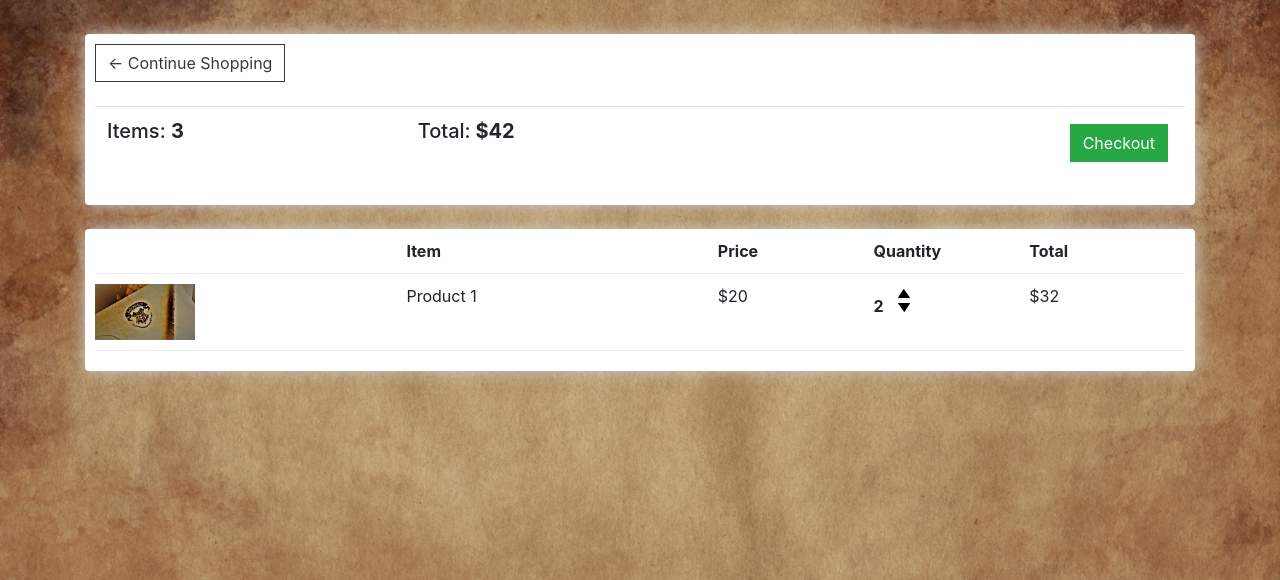
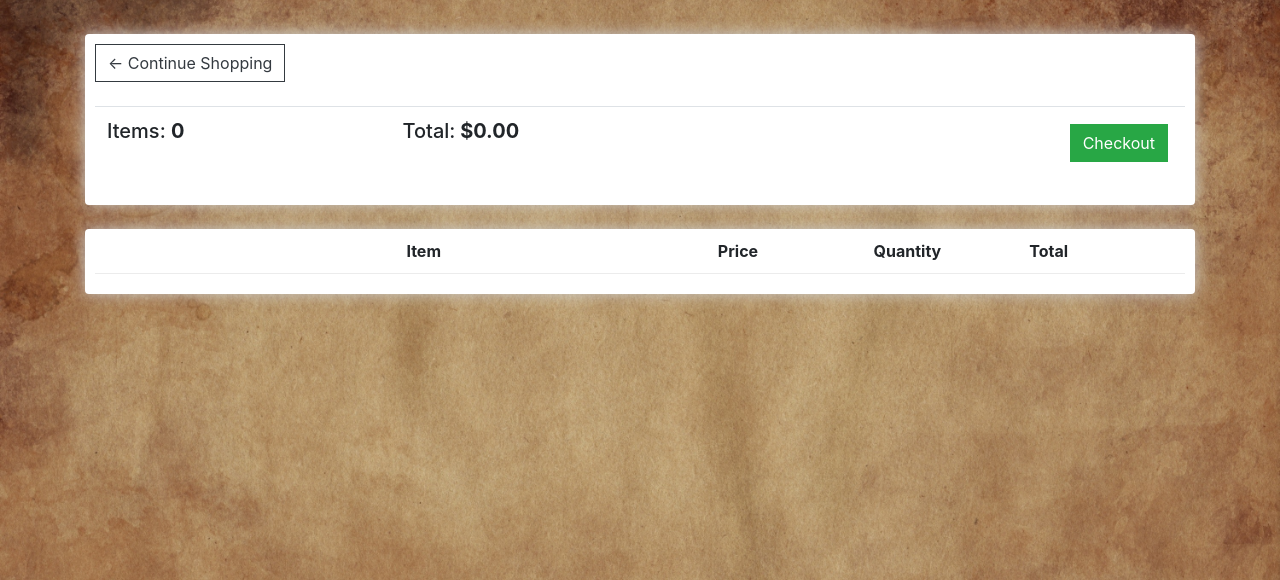
Before and after one commit to MAX-EINSTEIN/diagon-alley, a Django app: page /cart/ in a window 1280 px wide. Shown: the part 62-642 px from the top of the page. Run offline with Django 3.2, Linux system fonts and the light colour scheme; lists and menus that the app fills with data are empty; some libraries are stand-ins or nearby versions.

Commit message:
Cart and Order Summary (Checkout Page) rendered with data

```diff
--- a/store/templates/store/cart.html
+++ b/store/templates/store/cart.html
@@ -11,8 +11,8 @@
                 <br>
                 <table class="table">
                     <tr>
-                        <th><h5>Items: <strong>3</strong></h5></th>
-                        <th><h5>Total:<strong> $42</strong></h5></th>
+                        <th><h5>Items: <strong>{{order.get_total_quantity}}</strong></h5></th>
+                        <th><h5>Total:<strong> ${{order.get_total_price|floatformat:2}}</strong></h5></th>
                         <th>
                             <a  style="float:right; margin:5px;" class="btn btn-success" href="{% url 'checkout' %}">Checkout</a>
                         </th>
@@ -31,20 +31,22 @@
                     <div style="flex:1"><strong>Total</strong></div>
                 </div>
 
+                {% for item in items %}
                 <div class="cart-row">
-                    <div style="flex:2"><img class="row-image" src="{% static 'images/placeholder.png' %}"></div>
-                    <div style="flex:2"><p>Product 1</p></div>
-                    <div style="flex:1"><p>$20</p></div>
+                    <div style="flex:2"><img class="row-image" src="{{ item.product.imageURL }}"></div>
+                    <div style="flex:2"><p>{{item.product.name}}</p></div>
+                    <div style="flex:1"><p>${{item.product.price|floatformat:2}}</p></div>
                     <div style="flex:1">
-                        <p class="quantity">2</p>
+                        <p class="quantity">${{item.quantity}}</p>
                         <div class="quantity">
                             <img class="chg-quantity" src="{% static  'images/arrow-up.png' %}">
 
                             <img class="chg-quantity" src="{% static  'images/arrow-down.png' %}">
                         </div>
                     </div>
-                    <div style="flex:1"><p>$32</p></div>
+                    <div style="flex:1"><p>${{item.get_total|floatformat:2}}</p></div>
                 </div>
+                {% endfor %}
             </div>
 
         </div>
--- a/store/views.py
+++ b/store/views.py
@@ -15,10 +15,26 @@ def store(request):
 
 
 def cart(request):
-    context = {}
+    if request.user.is_authenticated:
+        customer = request.user.customer
+        order, created = Order.objects.get_or_create(
+            customer=customer, state='Ordered')
+        items = order.orderitem_set.all()
+    else:
+        items = []
+        order = {'get_total_price': 0, 'get_total_quantity': 0}
+    context = {'items': items, 'order': order}
     return render(request, 'store/cart.html', context)
 
 
 def checkout(request):
-    context = {}
+    if request.user.is_authenticated:
+        customer = request.user.customer
+        order, created = Order.objects.get_or_create(
+            customer=customer, state='Ordered')
+        items = order.orderitem_set.all()
+    else:
+        items = []
+        order = {'get_total_price': 0, 'get_total_quantity': 0}
+    context = {'items': items, 'order': order}
     return render(request, 'store/checkout.html', context)
```
Also changed, not shown: store/models.py (+17 -0 lines), store/templates/store/checkout.html (+8 -6 lines).
